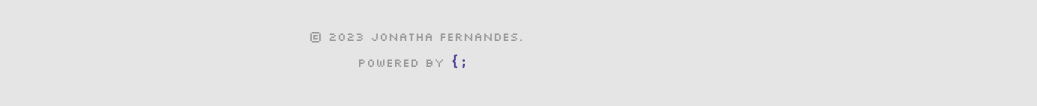
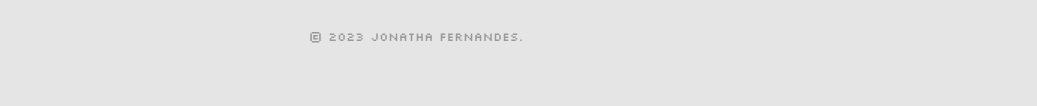
Before and after one commit to jonathafernandes/links.jonathafernandes, a plain HTML site: page index.html in a window 1280 px wide. Shown: the part 468-574 px from the top of the page, without its empty margins (224-1261 px from the left). Drawn offline with nearby package versions, Linux system fonts and the light colour scheme; no server answers.

Commit message:
remove powered by

```diff
--- a/index.html
+++ b/index.html
@@ -6,7 +6,6 @@
   <link rel="preconnect" href="https://fonts.gstatic.com" crossorigin />
   <meta charset="UTF-8" />
   <meta name="viewport" content="width=device-width, initial-scale=1.0" />
-  <link rel="icon" type="image/png" href="/src/images/favicon.png" />
   <title>Jonatha Fernandes | Desenvolvedor web</title>
 
   <link rel="preconnect" href="https://fonts.googleapis.com" />
@@ -90,12 +89,6 @@
 
   <footer>
     <p>&copy; 2023 Jonatha Fernandes.</p>
-    <div class="powered-by">
-      <p>Powered by</p>
-      <a href="https://jonatha-fernandes.vercel.app/" target="_blank">
-        <img src="./src/images/logo.png" alt="">
-      </a>
-    </div>
   </footer>
 
   <script src="./src/toggleMode.js"></script>
--- a/src/style.css
+++ b/src/style.css
@@ -218,28 +218,10 @@ main {
 }
 
 footer {
-  display: flex;
-  flex-direction: column;
-  margin-bottom: 2rem;
-
   text-align: center;
   font-weight: 500;
   font-size: 0.75rem;
   color:  #999999;
-}
-
-footer img {
-  width: 40px;
-}
-
-.powered-by {
-  display: flex;
-  align-items: center;
-  justify-content: center;
-}
-
-.powered-by img {
-  width: 30px;
 }
 
 @media (max-width: 995px){
```
